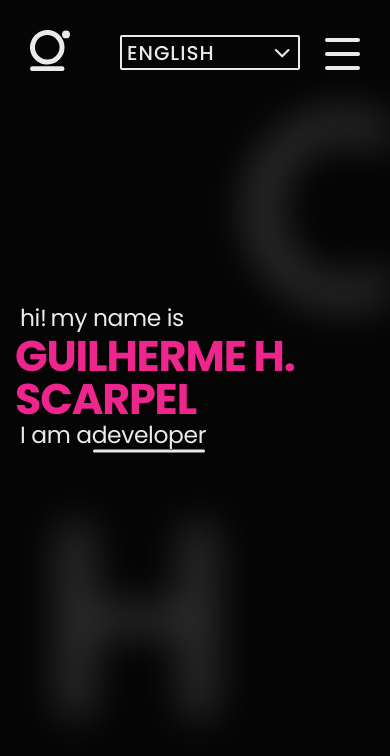
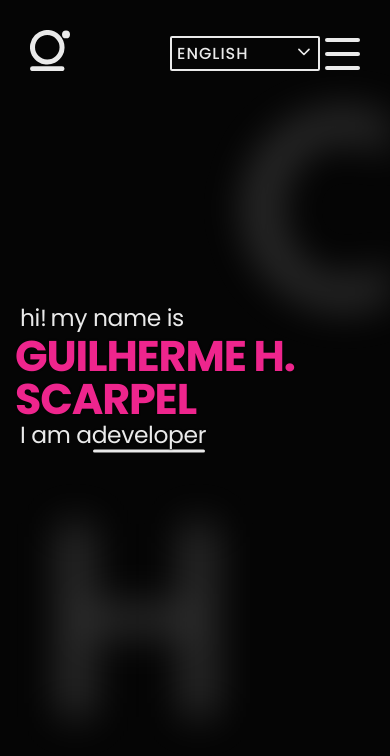
Before and after one commit to scarpel/scarpel.github.io, a React (Create React App) app: page /#/ in a window 390 px wide. Shown: the top 756 px of the page. Built offline with nearby package versions, Linux system fonts and the light colour scheme.

Commit message:
some fixes

```diff
--- a/src/css/Home.css
+++ b/src/css/Home.css
@@ -111,6 +111,10 @@
     z-index: 1000;
 }
 
+.home .languages:focus{
+    outline: none;
+}
+
 .home .languages *{
     background-color: var(--black);
     text-transform: uppercase;
@@ -129,10 +133,6 @@
 }
 
 @media (max-width: 500px){
-    .home .page-arrow{
-        display: none;
-    }
-
     .home .hand-emoji{
         left: 53%;
         max-width: 75vw;
@@ -176,6 +176,23 @@
         width: 90vw;
         margin-left: max(-15px, -15%);
     }
+
+    .home .languages-container{
+        top: 6px;
+        right: 40px;
+
+        font-size: 0.8rem;
+    }
+
+    .home .languages{
+        width: 150px;
+    }
+}
+
+@media (max-width: 580px){
+    .home .page-arrow{
+        display: none;
+    }
 }
 
 @keyframes wave{
```
Also changed, not shown: 1 other file (tests, documents, lock files or other folders).
